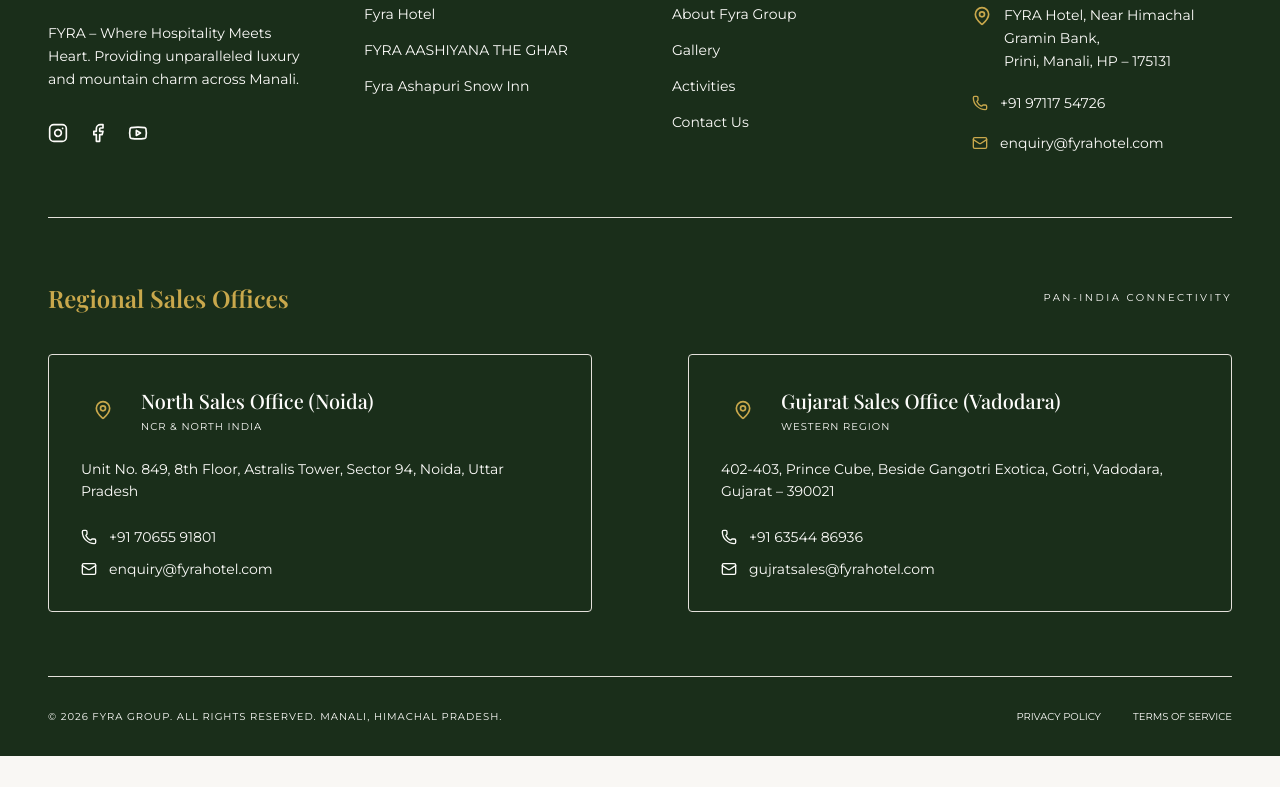
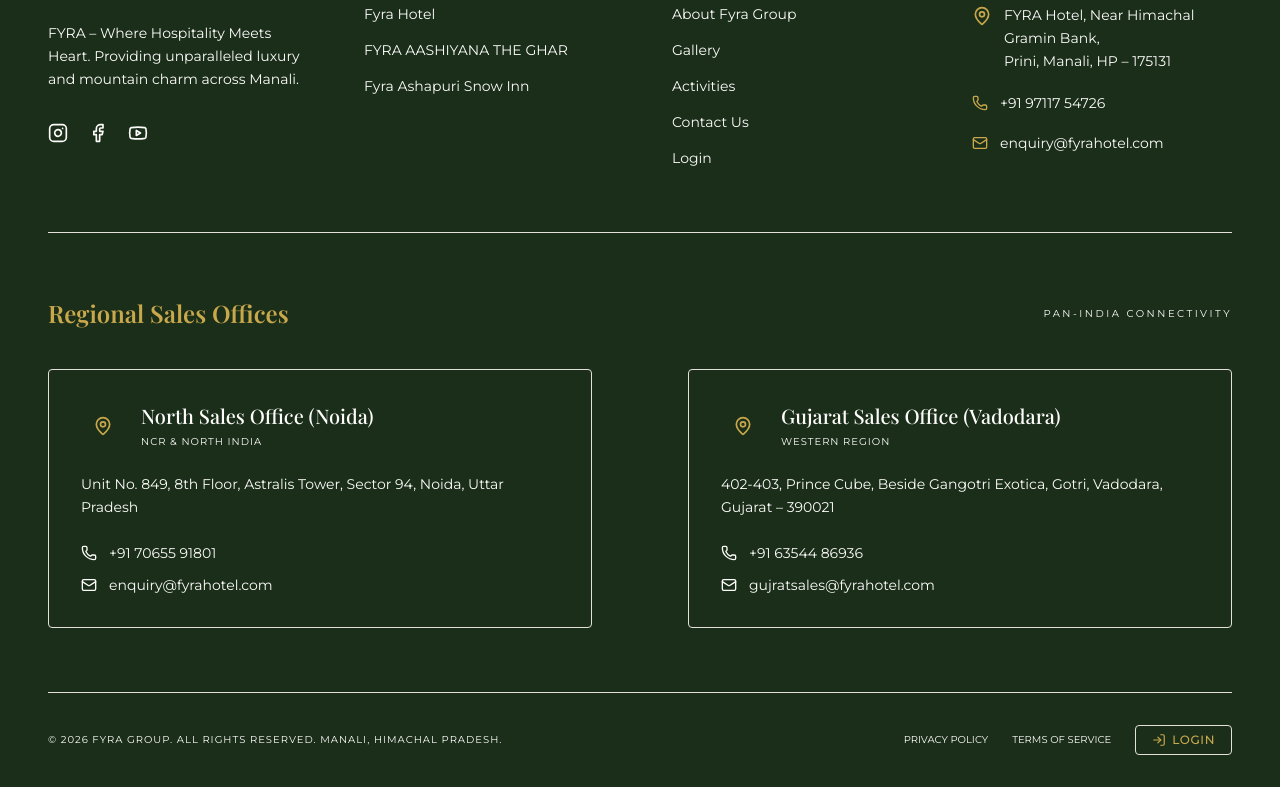
Before and after one commit to xanemedia-art/fyra-group, a React (Vite) app: page / in a window 1280 px wide. Shown: the part 3334-4121 px from the top of the page. Before the commit the page ends 4090 px from the top, so only its background shows below. Built offline with nearby package versions, Linux system fonts and the light colour scheme; a web font is replaced by a local one.

Commit message:
Add Login button in footer redirecting to https://book.fyragroup.in/login

```diff
--- a/src/components/Layout.tsx
+++ b/src/components/Layout.tsx
@@ -2,6 +2,7 @@
 import {
   Facebook,
   Instagram,
+  LogIn,
   Mail,
   MapPin,
   Phone,
@@ -12,6 +13,7 @@
 import { StickyBookBar } from "./StickyBookBar";
 import { WhatsAppButton } from "./WhatsAppButton";
 import { CallButton } from "./CallButton";
+import { LOGIN_URL } from "@/constants/booking";
 
 interface LayoutProps {
   children: ReactNode;
@@ -31,6 +33,7 @@
   { label: "Gallery", href: "/gallery" },
   { label: "Activities", href: "/activities" },
   { label: "Contact Us", href: "/contact" },
+  { label: "Login", href: LOGIN_URL, isExternal: true },
 ];
 
 function GrainOverlay() {
@@ -123,7 +126,18 @@
               </h4>
               <ul className="space-y-4">
                 {EXPLORE_LINKS.map((link) => (
-                  <li key={link.href}>
+                  <li key={link.label}>
+                    {link.isExternal ? (
+                      <a
+                        href={link.href}
+                        target="_blank"
+                        rel="noopener noreferrer"
+                        className="font-body text-sm text-card/60 hover:text-gold transition-smooth flex items-center gap-2 group"
+                      >
+                        <div className="h-px w-0 group-hover:w-3 bg-gold transition-all duration-300" />
+                        {link.label}
+                      </a>
+                    ) : (
                       <Link
                         to={link.href}
                         className="font-body text-sm text-card/60 hover:text-gold transition-smooth flex items-center gap-2 group"
@@ -131,6 +145,7 @@
                         <div className="h-px w-0 group-hover:w-3 bg-gold transition-all duration-300" />
                         {link.label}
                       </Link>
+                    )}
                   </li>
                 ))}
               </ul>
@@ -270,13 +285,23 @@
             <p className="font-body text-[10px] text-card/40 tracking-widest">
               © {year} FYRA GROUP. ALL RIGHTS RESERVED. MANALI, HIMACHAL PRADESH.
             </p>
-            <div className="flex gap-8">
+            <div className="flex items-center gap-6">
               <span className="font-body text-[10px] text-gold/40 hover:text-gold cursor-pointer transition-smooth">
                 PRIVACY POLICY
               </span>
               <span className="font-body text-[10px] text-gold/40 hover:text-gold cursor-pointer transition-smooth">
                 TERMS OF SERVICE
               </span>
+              <a
+                href={LOGIN_URL}
+                target="_blank"
+                rel="noopener noreferrer"
+                data-ocid="footer-login-cta"
+                className="font-body text-xs tracking-wider px-4 py-1.5 border border-gold/40 text-gold hover:bg-gold hover:text-forest transition-smooth rounded-sm inline-flex items-center gap-1.5 font-medium"
+              >
+                <LogIn className="w-3.5 h-3.5" />
+                LOGIN
+              </a>
             </div>
           </div>
         </div>
--- a/src/constants/booking.ts
+++ b/src/constants/booking.ts
@@ -1 +1,2 @@
 export const BOOKING_URL = "https://book.fyragroup.in/h/fyra-hotel/book";
+export const LOGIN_URL = "https://book.fyragroup.in/login";
```
Lines whose indentation alone changed are shown as unchanged.
